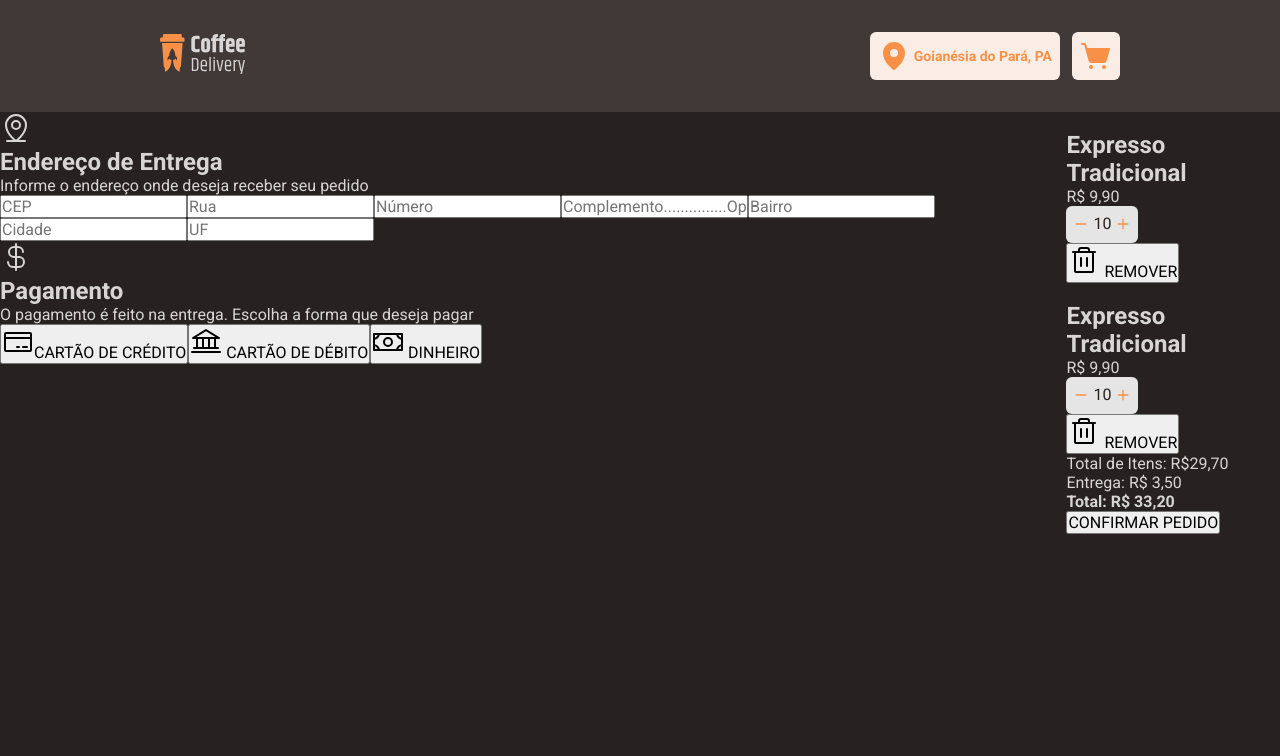
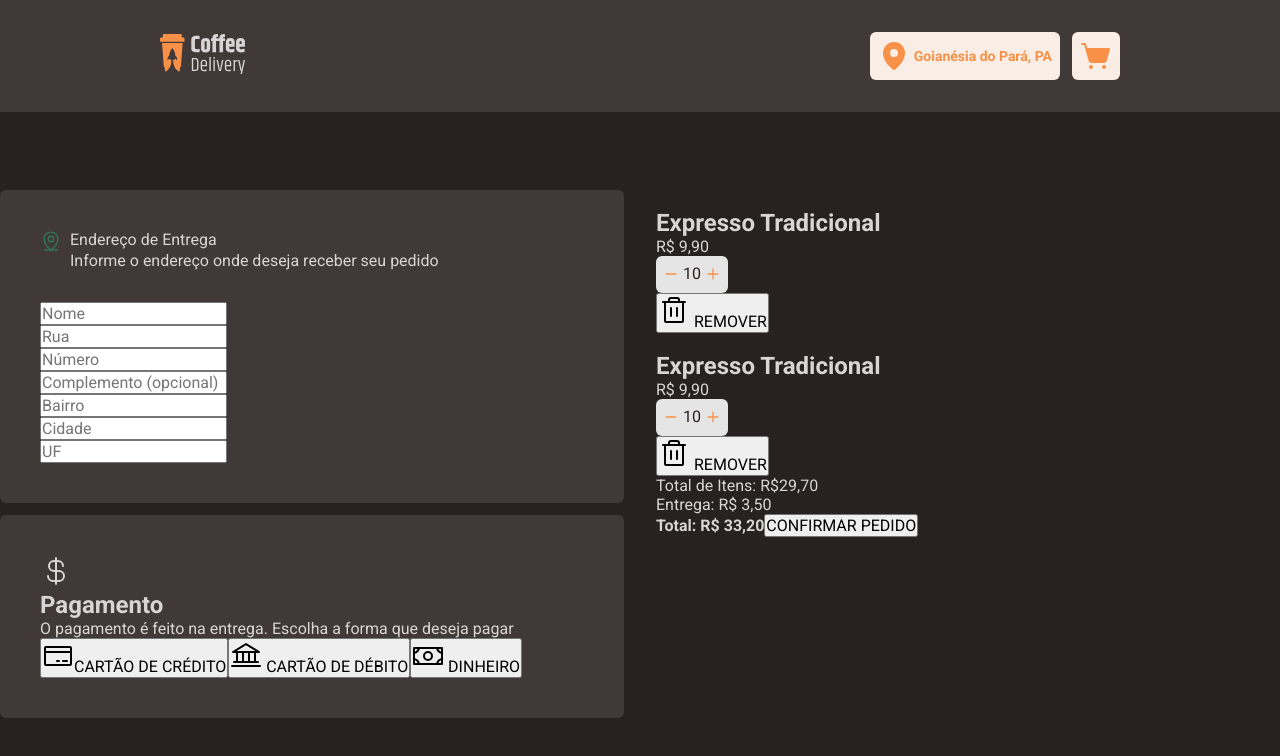
Before and after one commit to 4llves/coffee-delivery, a React (Vite) app: page /checkout in a window 1280 px wide. Shown: the top 756 px of the page. Built offline with nearby package versions, Linux system fonts and the light colour scheme.

Commit message:
style info-client checkout

```diff
--- /dev/null
+++ b/src/components/Input/index.tsx
@@ -0,0 +1,15 @@
+import React, { InputHTMLAttributes } from 'react'
+import { Container } from './styles'
+
+interface InputProps extends InputHTMLAttributes<HTMLInputElement> {
+  Icon?: React.ComponentType
+}
+
+export function Input({ Icon, ...rest }: InputProps) {
+  return (
+    <Container>
+      {Icon && <Icon />}
+      <input {...rest} />
+    </Container>
+  )
+}
--- /dev/null
+++ b/src/components/Input/styles.ts
@@ -0,0 +1,8 @@
+import styled from 'styled-components'
+
+export const Container = styled.div`
+  width: 100%;
+  display: flex;
+  align-items: center;
+  flex-direction: row;
+`
--- a/src/pages/Checkout/index.tsx
+++ b/src/pages/Checkout/index.tsx
@@ -7,6 +7,7 @@ import {
   Trash,
 } from '@phosphor-icons/react'
 import { Header } from '../../components/Header'
+import { Input } from '../../components/Input'
 import { Stepper } from '../../components/Stepper'
 import { CartItens, Container, DataClient } from './styles'
 
@@ -19,22 +20,21 @@ export function Checkout() {
         <DataClient>
           <div className="address">
             <div className="header-address">
-              <MapPinLine size={32} />
-              <h2>Endereço de Entrega</h2>
-              <p>Informe o endereço onde deseja receber seu pedido</p>
+              <MapPinLine />
+              <div className="text">
+                <h2>Endereço de Entrega</h2>
+                <p>Informe o endereço onde deseja receber seu pedido</p>
+              </div>
             </div>
 
             <div className="data-client">
-              <input type="text" placeholder="CEP" />
-              <input type="text" placeholder="Rua" />
-              <input type="text" placeholder="Número" />
-              <input
-                type="text"
-                placeholder="Complemento...............Opcional"
-              />
-              <input type="text" placeholder="Bairro" />
-              <input type="text" placeholder="Cidade" />
-              <input type="text" placeholder="UF" />
+              <Input placeholder="Nome" />
+              <Input placeholder="Rua" />
+              <Input placeholder="Número" />
+              <Input placeholder="Complemento (opcional)" />
+              <Input placeholder="Bairro" />
+              <Input placeholder="Cidade" />
+              <Input placeholder="UF" />
             </div>
           </div>
 
--- a/src/pages/Checkout/styles.ts
+++ b/src/pages/Checkout/styles.ts
@@ -3,8 +3,52 @@ import styled from 'styled-components'
 export const Container = styled.main`
   display: flex;
   width: 100%;
+  justify-content: center;
+  margin: 4.88rem auto;
+  gap: 2rem;
 `
 
-export const DataClient = styled.section``
+export const DataClient = styled.section`
+  display: flex;
+  flex-direction: column;
+  width: 40rem;
+  justify-content: center;
+  align-items: stretch;
 
-export const CartItens = styled.section``
+  .header-address {
+    svg {
+      color: #327555;
+      font-size: 1.375rem;
+      margin-right: 0.5rem;
+    }
+
+    display: flex;
+    margin-bottom: 2rem;
+
+    .text {
+      display: flex;
+      flex-direction: column;
+
+      h2 {
+        font-size: 1rem;
+        font-weight: 400;
+        line-height: 130%; /* 1.3rem */
+      }
+    }
+  }
+
+  .address,
+  .payment {
+    padding: 2.5rem;
+    border-radius: 0.375rem;
+    background: ${(props) => props.theme.COLORS.BACKGROUND_HEADER};
+  }
+
+  .payment {
+    margin-top: 0.75rem;
+  }
+`
+
+export const CartItens = styled.section`
+  width: 40rem;
+`
```
